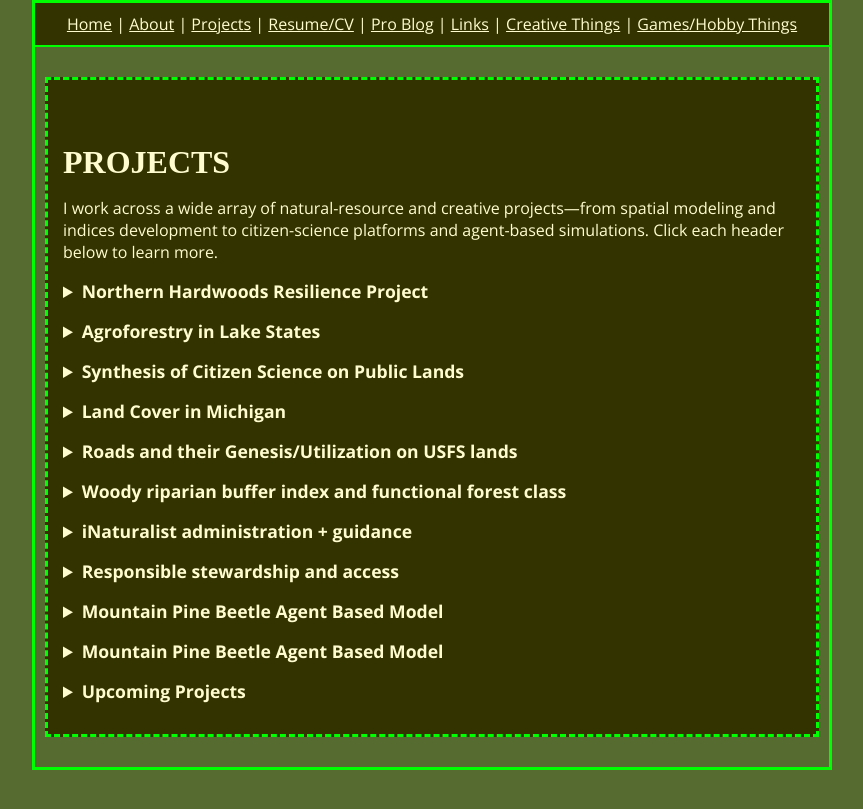
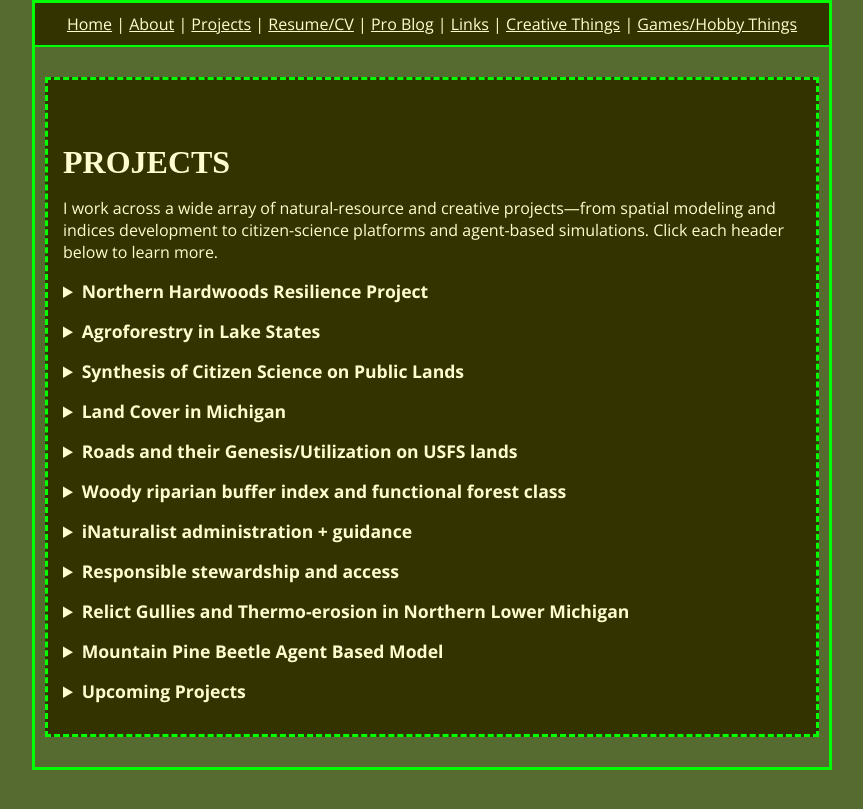
Before and after one commit to MtnTheMan/mtntheman.github.io, a Jekyll site: the page projects.html, which Jekyll copies as it is, in a window 1280 px wide. Shown: the top 809 px of the page, without its empty margins (208-1071 px from the left). Built offline with Jekyll 4.4.1, drawn with Linux system fonts in a browser that asks for light colours; some web fonts are replaced.

Commit message:
Update projects.html

```diff
--- a/projects.html
+++ b/projects.html
@@ -225,7 +225,7 @@
 
             <!-- Gullies Project -->
             <details>
-              <summary>Mountain Pine Beetle Agent Based Model</summary>
+              <summary>Relict Gullies and Thermo-erosion in Northern Lower Michigan</summary>
               <img
                 class="project-img"
                 src="/assets/images/projects/GulliesFigure.png"
```
